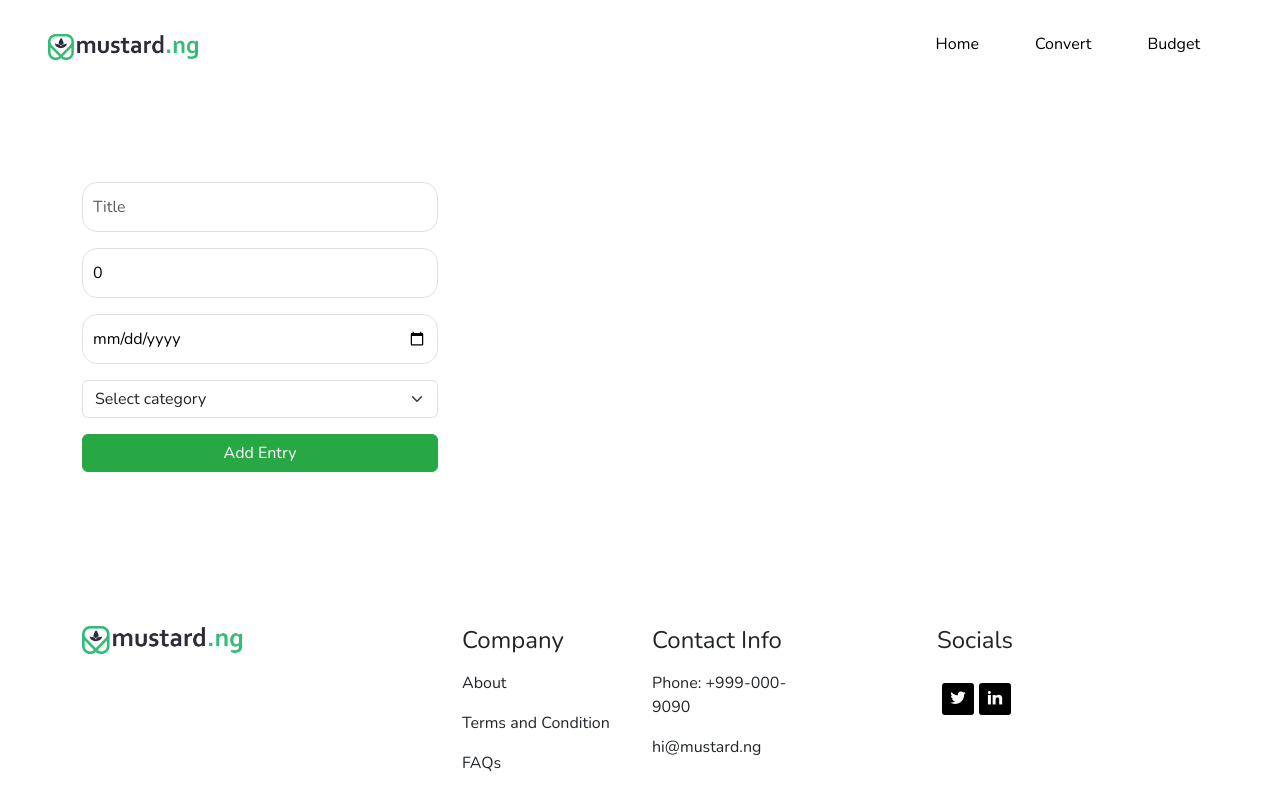
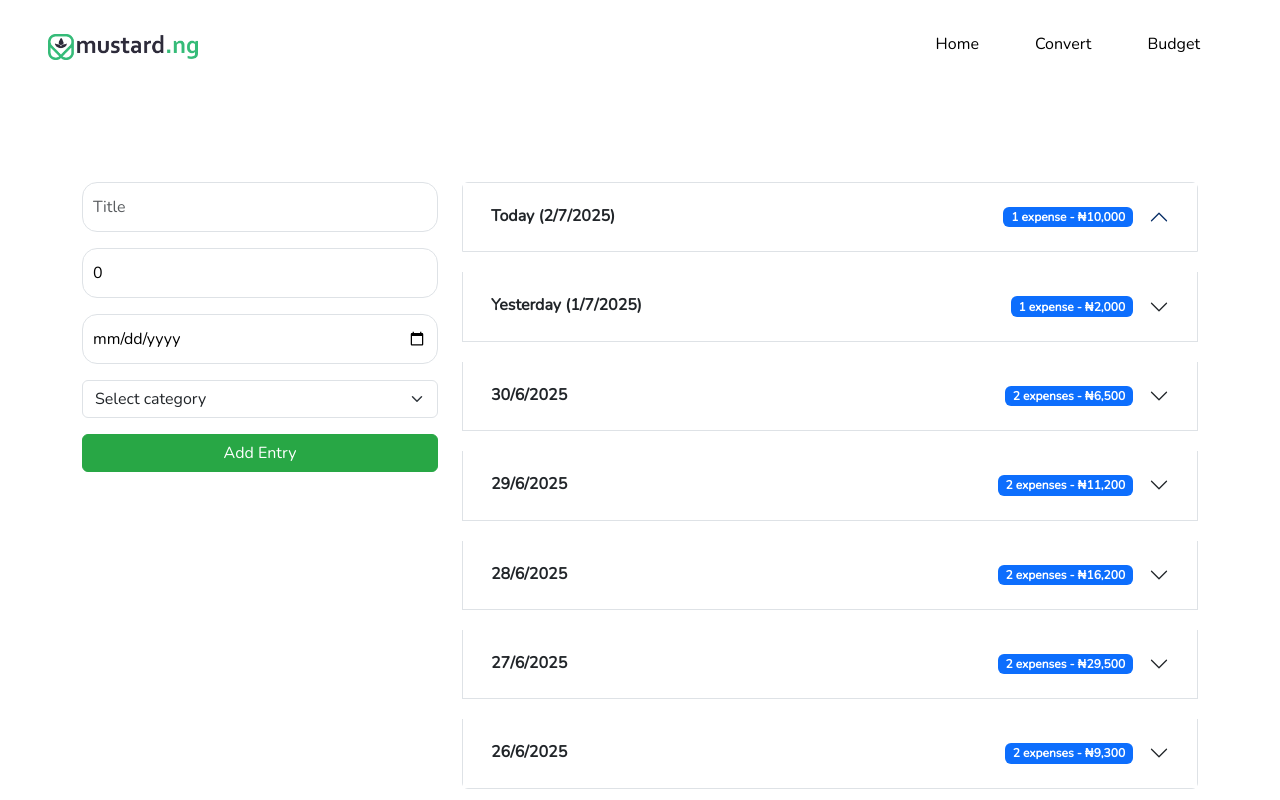
Before and after one commit to MasterIfeanyi/react-stocks-interview, a React (Create React App) app: page /budget in a window 1280 px wide. Shown: the top 800 px of the page. Built offline with nearby package versions, Linux system fonts and the light colour scheme; data requests are answered from the project's data file.

Commit message:
add json-server

```diff
--- /dev/null
+++ b/data/db.json
@@ -0,0 +1,264 @@
+{
+  "expenses": [
+    {
+      "id": 1,
+      "date": "2025-07-01",
+      "amount": 2000,
+      "category": "Transportation",
+      "description": "Bus fare to work",
+      "createdAt": "2025-07-01T08:30:00Z"
+    },
+    {
+      "id": 2,
+      "date": "2025-07-02",
+      "amount": 10000,
+      "category": "Food",
+      "description": "Grocery shopping",
+      "createdAt": "2025-07-02T14:15:00Z"
+    },
+    {
+      "id": 3,
+      "date": "2025-07-03",
+      "amount": 3500,
+      "category": "Food",
+      "description": "Lunch at restaurant",
+      "createdAt": "2025-07-03T12:30:00Z"
+    },
+    {
+      "id": 4,
+      "date": "2025-07-03",
+      "amount": 2780,
+      "category": "Utilities",
+      "description": "Phone bill payment",
+      "createdAt": "2025-07-03T16:45:00Z"
+    },
+    {
+      "id": 5,
+      "date": "2025-06-30",
+      "amount": 5000,
+      "category": "Entertainment",
+      "description": "Movie tickets",
+      "createdAt": "2025-06-30T19:20:00Z"
+    },
+    {
+      "id": 6,
+      "date": "2025-06-30",
+      "amount": 1500,
+      "category": "Transportation",
+      "description": "Taxi fare",
+      "createdAt": "2025-06-30T21:10:00Z"
+    },
+    {
+      "id": 7,
+      "date": "2025-06-29",
+      "amount": 8000,
+      "category": "Food",
+      "description": "Dinner with friends",
+      "createdAt": "2025-06-29T20:30:00Z"
+    },
+    {
+      "id": 8,
+      "date": "2025-06-29",
+      "amount": 3200,
+      "category": "Health",
+      "description": "Pharmacy - medications",
+      "createdAt": "2025-06-29T11:15:00Z"
+    },
+    {
+      "id": 9,
+      "date": "2025-06-28",
+      "amount": 15000,
+      "category": "Shopping",
+      "description": "Clothing purchase",
+      "createdAt": "2025-06-28T15:45:00Z"
+    },
+    {
+      "id": 10,
+      "date": "2025-06-28",
+      "amount": 1200,
+      "category": "Transportation",
+      "description": "Bus fare",
+      "createdAt": "2025-06-28T09:20:00Z"
+    },
+    {
+      "id": 11,
+      "date": "2025-06-27",
+      "amount": 4500,
+      "category": "Food",
+      "description": "Breakfast and coffee",
+      "createdAt": "2025-06-27T08:45:00Z"
+    },
+    {
+      "id": 12,
+      "date": "2025-06-27",
+      "amount": 25000,
+      "category": "Utilities",
+      "description": "Electricity bill",
+      "createdAt": "2025-06-27T14:30:00Z"
+    },
+    {
+      "id": 13,
+      "date": "2025-06-26",
+      "amount": 6800,
+      "category": "Entertainment",
+      "description": "Streaming subscriptions",
+      "createdAt": "2025-06-26T10:00:00Z"
+    },
+    {
+      "id": 14,
+      "date": "2025-06-26",
+      "amount": 2500,
+      "category": "Health",
+      "description": "Gym membership",
+      "createdAt": "2025-06-26T17:15:00Z"
+    },
+    {
+      "id": 15,
+      "date": "2025-06-25",
+      "amount": 12000,
+      "category": "Food",
+      "description": "Weekly groceries",
+      "createdAt": "2025-06-25T16:30:00Z"
+    }
+  ],
+  "categories": [
+    {
+      "id": 1,
+      "name": "Food",
+      "color": "#FF6B6B",
+      "icon": "🍽️"
+    },
+    {
+      "id": 2,
+      "name": "Transportation",
+      "color": "#4ECDC4",
+      "icon": "🚗"
+    },
+    {
+      "id": 3,
+      "name": "Entertainment",
+      "color": "#45B7D1",
+      "icon": "🎬"
+    },
+    {
+      "id": 4,
+      "name": "Utilities",
+      "color": "#F7DC6F",
+      "icon": "💡"
+    },
+    {
+      "id": 5,
+      "name": "Health",
+      "color": "#BB8FCE",
+      "icon": "⚕️"
+    },
+    {
+      "id": 6,
+      "name": "Shopping",
+      "color": "#58D68D",
+      "icon": "🛍️"
+    },
+    {
+      "id": 7,
+      "name": "Education",
+      "color": "#F8C471",
+      "icon": "📚"
+    },
+    {
+      "id": 8,
+      "name": "Other",
+      "color": "#AED6F1",
+      "icon": "📋"
+    }
+  ],
+  "dailySummaries": [
+    {
+      "date": "2025-07-03",
+      "totalExpenses": 6280,
+      "expenseCount": 2,
+      "topCategory": "Food"
+    },
+    {
+      "date": "2025-07-02",
+      "totalExpenses": 10000,
+      "expenseCount": 1,
+      "topCategory": "Food"
+    },
+    {
+      "date": "2025-07-01",
+      "totalExpenses": 2000,
+      "expenseCount": 1,
+      "topCategory": "Transportation"
+    },
+    {
+      "date": "2025-06-30",
+      "totalExpenses": 6500,
+      "expenseCount": 2,
+      "topCategory": "Entertainment"
+    },
+    {
+      "date": "2025-06-29",
+      "totalExpenses": 11200,
+      "expenseCount": 2,
+      "topCategory": "Food"
+    },
+    {
+      "date": "2025-06-28",
+      "totalExpenses": 16200,
+      "expenseCount": 2,
+      "topCategory": "Shopping"
+    },
+    {
+      "date": "2025-06-27",
+      "totalExpenses": 29500,
+      "expenseCount": 2,
+      "topCategory": "Utilities"
+    },
+    {
+      "date": "2025-06-26",
+      "totalExpenses": 9300,
+      "expenseCount": 2,
+      "topCategory": "Entertainment"
+    },
+    {
+      "date": "2025-06-25",
+      "totalExpenses": 12000,
+      "expenseCount": 1,
+      "topCategory": "Food"
+    }
+  ],
+  "budgets": [
+    {
+      "id": 1,
+      "categoryId": 1,
+      "categoryName": "Food",
+      "monthlyLimit": 50000,
+      "currentSpent": 35500,
+      "month": "2025-07"
+    },
+    {
+      "id": 2,
+      "categoryId": 2,
+      "categoryName": "Transportation",
+      "monthlyLimit": 15000,
+      "currentSpent": 3700,
+      "month": "2025-07"
+    },
+    {
+      "id": 3,
+      "categoryId": 3,
+      "categoryName": "Entertainment",
+      "monthlyLimit": 20000,
+      "currentSpent": 11800,
+      "month": "2025-07"
+    },
+    {
+      "id": 4,
+      "categoryId": 4,
+      "categoryName": "Utilities",
+      "monthlyLimit": 30000,
+      "currentSpent": 27780,
+      "month": "2025-07"
+    }
+  ]
+}
--- a/src/components/Budget/Budget.jsx
+++ b/src/components/Budget/Budget.jsx
@@ -1,4 +1,5 @@
 import BudgetForm from "./subComponents/Form/BudgetForm"
+import BudgetTable from "./subComponents/Table/BudgetTable"
 
 const Budget = () => {
 
@@ -7,9 +8,12 @@ const Budget = () => {
   return (
     <section className='section'>
         <div className="container">
-            <div className="row align-items-center">
+            <div className="row align-items-start">
                 <div className="col-lg-4 col-md-6">
                     <BudgetForm />
+                </div>
+                <div className="col-lg-8 col-md-7">
+                    <BudgetTable />
                 </div>
             </div>
         </div>
--- a/src/components/Budget/subComponents/Table/BudgetTable.jsx
+++ b/src/components/Budget/subComponents/Table/BudgetTable.jsx
@@ -1,12 +1,80 @@
-import { useState } from "react"
+import { useState, useEffect } from "react"
 
 
 const BudgetTable = () => {
 
     const [entries, setEntries] = useState([])
 
+    useEffect(() => {
+        const fetchEntries = async () => {
+            try {
+                const response = await fetch("http://localhost:3500/expenses");
+                const data = await response.json();
+                setEntries(data);
+            } catch (error) {
+                console.error("Failed to fetch entries:", error);
+            }
+        }
+
+
+        fetchEntries();
+
+    }, [])
+
+
+
+    const getDailyExpenses = () => {
+        // Get last 7 days
+        const today = new Date()
+        const last7Days = []
+
+        for (let i = 6; i >= 0; i--) {
+            const date = new Date(today)
+            date.setDate(today.getDate() - i)
+            last7Days.push(date.toISOString().split("T")[0])
+        }
+
+        // Group expenses by date for the last 7 days
+        const dailyExpenses = last7Days
+        .map((date) => {
+            const dayExpenses = entries.filter((expense) => expense.date === date)
+            const dayTotal = dayExpenses.reduce((sum, expense) => sum + expense.amount, 0)
+
+            return {
+                date,
+                expenses: dayExpenses,
+                total: dayTotal,
+            }
+        })
+        .filter((day) => day.expenses.length > 0) // Only show days with expenses
+
+        return dailyExpenses.reverse();
+    }
+
+    const formatDate = (dateString) => {
+        const date = new Date(dateString)
+        return `${date.getDate()}/${date.getMonth() + 1}/${date.getFullYear()}`
+    }
+
+    const formatDateHeader = (dateString) => {
+        const date = new Date(dateString)
+        const today = new Date()
+        const yesterday = new Date(today)
+        yesterday.setDate(today.getDate() - 1)
+
+        if (dateString === today.toISOString().split("T")[0]) {
+        return `Today (${date.getDate()}/${date.getMonth() + 1}/${date.getFullYear()})`
+        } else if (dateString === yesterday.toISOString().split("T")[0]) {
+        return `Yesterday (${date.getDate()}/${date.getMonth() + 1}/${date.getFullYear()})`
+        } else {
+        return `${date.getDate()}/${date.getMonth() + 1}/${date.getFullYear()}`
+        }
+    }
+
+
+
   return (
-    <div className="col-lg-8 col-md-7">
+    <div className="">
         {entries.length === 0 ? (
             <div className="text-center text-muted py-4">
                 <p>No budget entries yet. Add your first entry using the form.</p>
@@ -14,15 +82,37 @@ const BudgetTable = () => {
             ) : (
                 <div className="table-responsive">
                     <table className="table table-hover">
-                        <thead>
+                        {/* <thead>
                             <tr className="border-bottom">
                                 <th className="py-3 cursor-pointer">Name</th>
                                 <th className="py-3 cursor-pointer text-end">Price</th>
                             </tr>
-                        </thead>
+                        </thead> */}
 
-
-
+                        <div className="accordion" id="dailyExpensesAccordion">
+                            {getDailyExpenses().map((dayData, index) => (
+                                <div className="accordion-item" key={dayData.date}>
+                                    <h2 className="accordion-header" id={`heading${index}`}>
+                                        <button
+                                            className={`accordion-button ${index !== 0 ? "collapsed" : ""}`}
+                                            type="button"
+                                            data-bs-toggle="collapse"
+                                            data-bs-target={`#collapse${index}`}
+                                            aria-expanded={index === 0 ? "true" : "false"}
+                                            aria-controls={`collapse${index}`}
+                                        >
+                                        <div className="d-flex justify-content-between w-100 me-3">
+                                            <span className="fw-bold">{formatDateHeader(dayData.date)}</span>
+                                            <span className="badge bg-primary">
+                                            {dayData.expenses.length} expense{dayData.expenses.length !== 1 ? "s" : ""} - ₦
+                                            {dayData.total.toLocaleString()}
+                                            </span>
+                                        </div>
+                                        </button>
+                                    </h2>
+                                </div>
+                            ))}
+                        </div>
 
                     </table>
                 </div>
```
